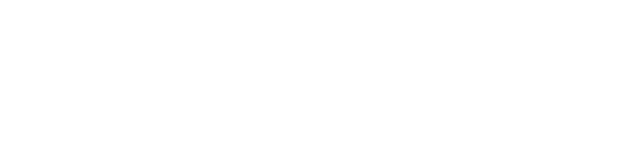
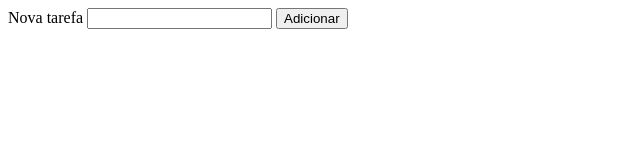
Before and after one commit to dressmarktplace/todo-list, a plain HTML site: page index.html in a window 1280 px wide. Shown: the whole page, without its empty margins (0-640 px from the left). Drawn offline with Linux system fonts and the light colour scheme.

Commit message:
Criado formulário para lista de tarefa

```diff
--- a/index.html
+++ b/index.html
@@ -7,7 +7,15 @@
 </head>
 
 <body>
+    <form id="todo-form">
+        <label for="title" >Nova tarefa</label>
+        <input id="title" name="title" required />
+        <button type="submit">Adicionar</button>
+</form>
 
+<ul id="todo-list">
+
+</ul>
 </body>
 
 </html>
```
